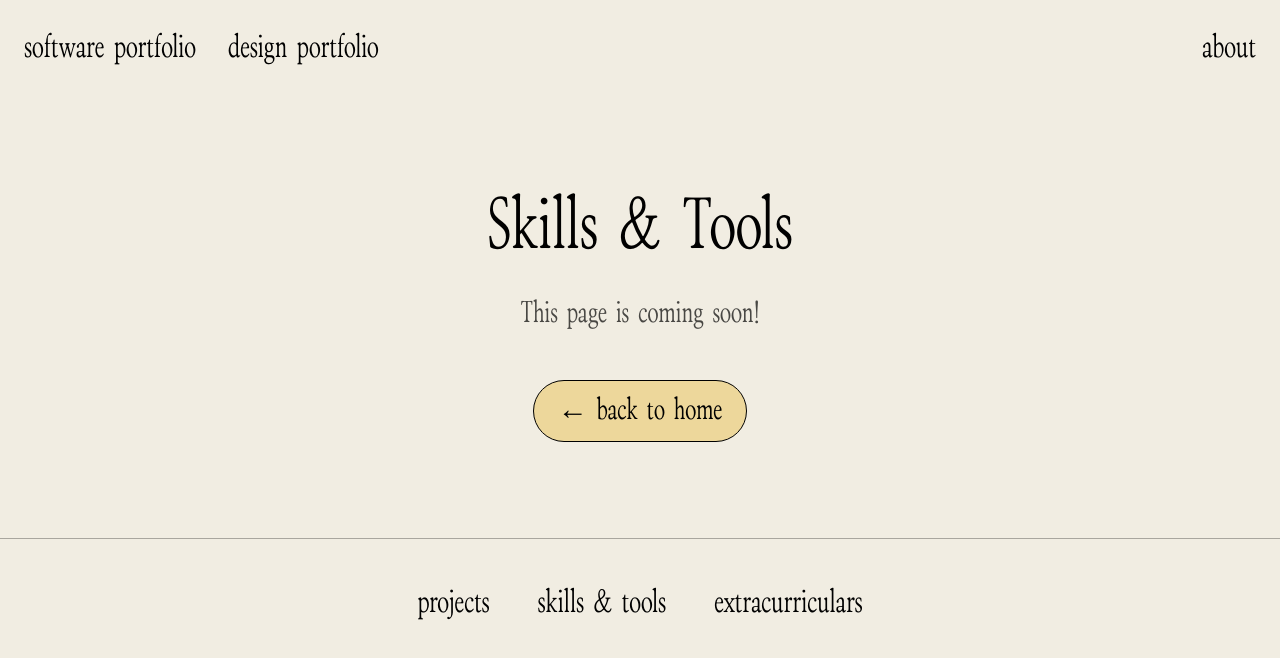
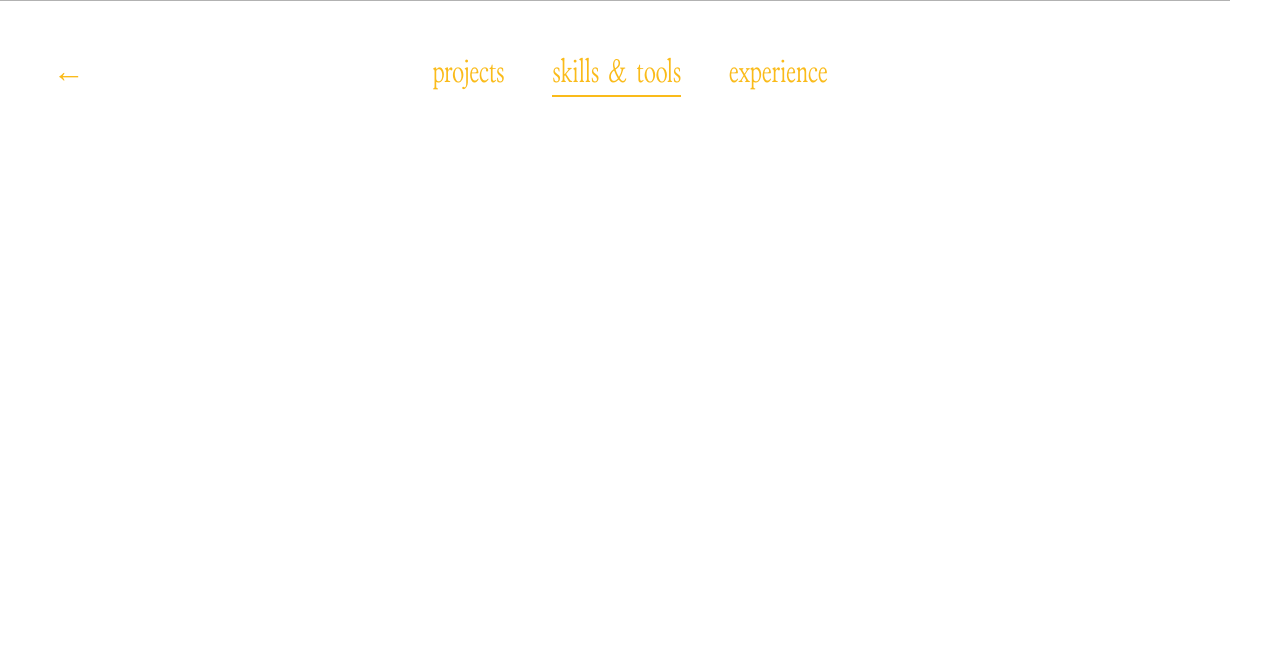
Before and after one commit to vanisha-droid/ports, a React (Vite) app: page /skills-tools in a window 1280 px wide. Shown: the top 658 px of the page. Built offline with nearby package versions, Linux system fonts and the light colour scheme.

Commit message:
some changes

```diff
--- a/client/App.tsx
+++ b/client/App.tsx
@@ -10,6 +10,8 @@ import Index from "./pages/Index";
 import NotFound from "./pages/NotFound";
 import Placeholder from "./pages/Placeholder";
 import Software from "./pages/software";
+import Skills from "./pages/skills";
+import Experience from "./pages/experience";
 
 const queryClient = new QueryClient();
 
@@ -31,8 +33,8 @@ const App = () => (
           <Route path="/design-portfolio" element={<ExternalRedirect />}/>
           <Route path="/about" element={<Placeholder pageName="About" />} />
           <Route path="/projects" element={<Software />} />
-          <Route path="/skills-tools" element={<Placeholder pageName="Skills & Tools" />} />
-          <Route path="/extracurriculars" element={<Placeholder pageName="Extracurriculars" />} />
+          <Route path="/skills-tools" element={<Skills />} />
+          <Route path="/experience" element={< Experience/>} />
           {/* ADD ALL CUSTOM ROUTES ABOVE THE CATCH-ALL "*" ROUTE */}
           <Route path="*" element={<NotFound />} />
         </Routes>
--- a/client/global.css
+++ b/client/global.css
@@ -4,6 +4,15 @@
 @tailwind base;
 @tailwind components;
 @tailwind utilities;
+
+
+.fonts-loading body {
+  visibility: hidden;
+}
+
+.fonts-loaded body {
+  visibility: visible;
+}
 
 @font-face {
   font-family: 'ztbros';
--- a/client/pages/Index.tsx
+++ b/client/pages/Index.tsx
@@ -53,7 +53,6 @@ export default function Index() {
   // Scroll detection
   useEffect(() => {
     const handleScroll = () => {
-      // Change color when scrolled past the hero section (780px height)
       setIsScrolled(window.scrollY > 700);
     };
 
@@ -165,7 +164,7 @@ const scrollToAbout = () => {
           </div>
         </div>
       </div>
-      </section>
+
 
       <nav className="fixed top-0 left-0 right-24 z-50 flex justify-between items-center px-8 py-6">
         <div className="h-[96px]" />
@@ -180,12 +179,15 @@ const scrollToAbout = () => {
           </NavLink>
 
           {/* Design Portfolio */}
-          <NavLink
-            to="/design-portfolio"
-            className={(props) => `${navItemClass(props, isScrolled)} nav-glow`}
-          >
-            design portfolio
-          </NavLink>
+         <a
+          href="https://vanisha241204.wixsite.com/vanisha-1"
+          className={`${navItemClass({ isActive: false }, isScrolled)} nav-glow`}
+          target="_blank"
+          rel="noopener noreferrer"
+        >
+          design portfolio
+        </a>
+
         </div>
 
         {/* About */}
@@ -197,6 +199,7 @@ const scrollToAbout = () => {
 </button>
 
       </nav>
+       </section>
 
       {/* Main */}
       <main id="about-section" className="max-w-[1280px] mx-auto px-6 py-16 relative z-30 bg-[#F1EDE2]">
--- /dev/null
+++ b/client/pages/experience.tsx
@@ -0,0 +1,40 @@
+
+import { ReactLenis } from 'lenis/react';
+
+
+export default function Experience() {
+
+return (
+            <ReactLenis root>
+
+    <div className="font-portfolio text-[#FABB1A] flex flex-wrap justify-center gap-12 py-12 border-t -translate-x-[50px] border-black/30">
+        <a
+          href="/"
+          className=" text-[32px] bg-[linear-gradient(currentColor,currentColor)] bg-[length:0%_2px] bg-left-bottom -translate-x-[300px]"
+        >
+          ←
+        </a>
+
+  <a
+          href="/projects"
+          className="text-[32px] bg-[linear-gradient(currentColor,currentColor)] bg-[length:0%_2px] bg-left-bottom bg-no-repeat transition-[background-size] duration-300 hover:bg-[length:100%_2px]"
+        >
+          projects
+        </a>
+        <a
+          href="/skills-tools"
+          className="text-[32px] bg-[linear-gradient(currentColor,currentColor)] bg-[length:0%_2px] bg-left-bottom bg-no-repeat transition-[background-size] duration-300 hover:bg-[length:100%_2px]"
+        >
+          skills & tools
+        </a>
+
+        <a
+    href="/experience"
+    className="text-[32px] bg-[linear-gradient(currentColor,currentColor)] bg-[length:100%_2px] bg-left-bottom bg-no-repeat"
+  >
+    experience
+  </a>
+      </div>
+</ReactLenis>
+);
+}
--- /dev/null
+++ b/client/pages/skills.tsx
@@ -0,0 +1,39 @@
+
+import { ReactLenis } from 'lenis/react';
+
+
+export default function Skills() {
+
+return (
+            <ReactLenis root>
+
+    <div className="font-portfolio text-[#FABB1A] flex flex-wrap justify-center gap-12 py-12 border-t -translate-x-[50px] border-black/30">
+        <a
+          href="/"
+          className=" text-[32px] bg-[linear-gradient(currentColor,currentColor)] bg-[length:0%_2px] bg-left-bottom -translate-x-[300px]"
+        >
+          ←
+        </a>
+
+  <a
+          href="/projects"
+          className="text-[32px] bg-[linear-gradient(currentColor,currentColor)] bg-[length:0%_2px] bg-left-bottom bg-no-repeat transition-[background-size] duration-300 hover:bg-[length:100%_2px]"
+        >
+          projects
+        </a>
+        <a
+    href="/skills-tools"
+    className="text-[32px] bg-[linear-gradient(currentColor,currentColor)] bg-[length:100%_2px] bg-left-bottom bg-no-repeat"
+  >
+    skills & tools
+  </a>
+        <a
+          href="/experience"
+          className="text-[32px] bg-[linear-gradient(currentColor,currentColor)] bg-[length:0%_2px] bg-left-bottom bg-no-repeat transition-[background-size] duration-300 hover:bg-[length:100%_2px]"
+        >
+          experience
+        </a>
+      </div>
+</ReactLenis>
+);
+}
--- a/client/pages/software.tsx
+++ b/client/pages/software.tsx
@@ -98,12 +98,12 @@ export default function Software() {
         >
           ←
         </a>
-        <a
-          href="/projects"
-          className=" text-[32px] bg-[linear-gradient(currentColor,currentColor)] bg-[length:0%_2px] bg-left-bottom bg-no-repeat transition-[background-size] duration-300 hover:bg-[length:100%_2px]"
-        >
-          projects
-        </a>
+       <a
+    href="/projects"
+    className="text-[32px] bg-[linear-gradient(currentColor,currentColor)] bg-[length:100%_2px] bg-left-bottom bg-no-repeat"
+  >
+    projects
+  </a>
         <a
           href="/skills-tools"
           className="text-[32px] bg-[linear-gradient(currentColor,currentColor)] bg-[length:0%_2px] bg-left-bottom bg-no-repeat transition-[background-size] duration-300 hover:bg-[length:100%_2px]"
```
Also changed, not shown: 5 other files (tests, documents, lock files or other folders).
